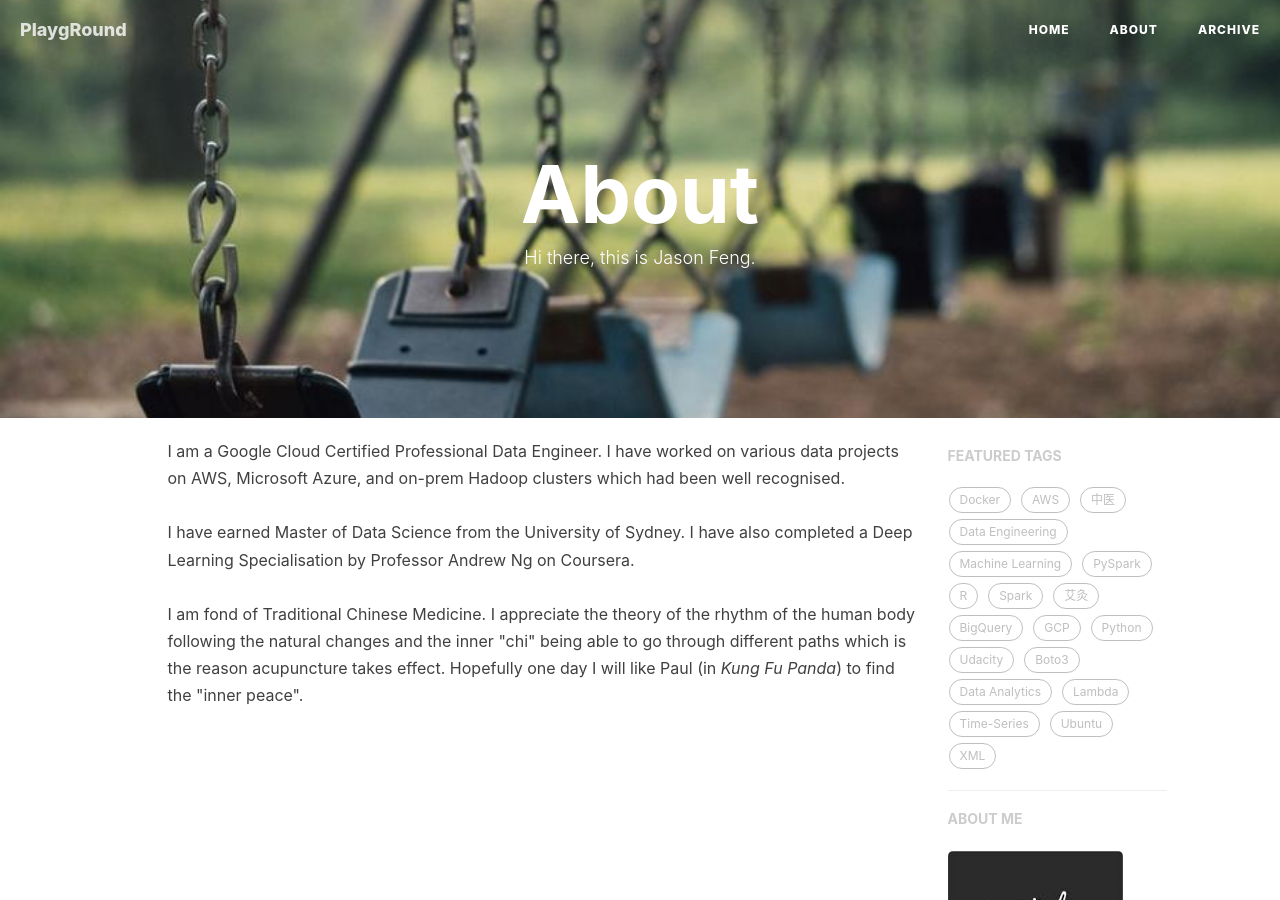
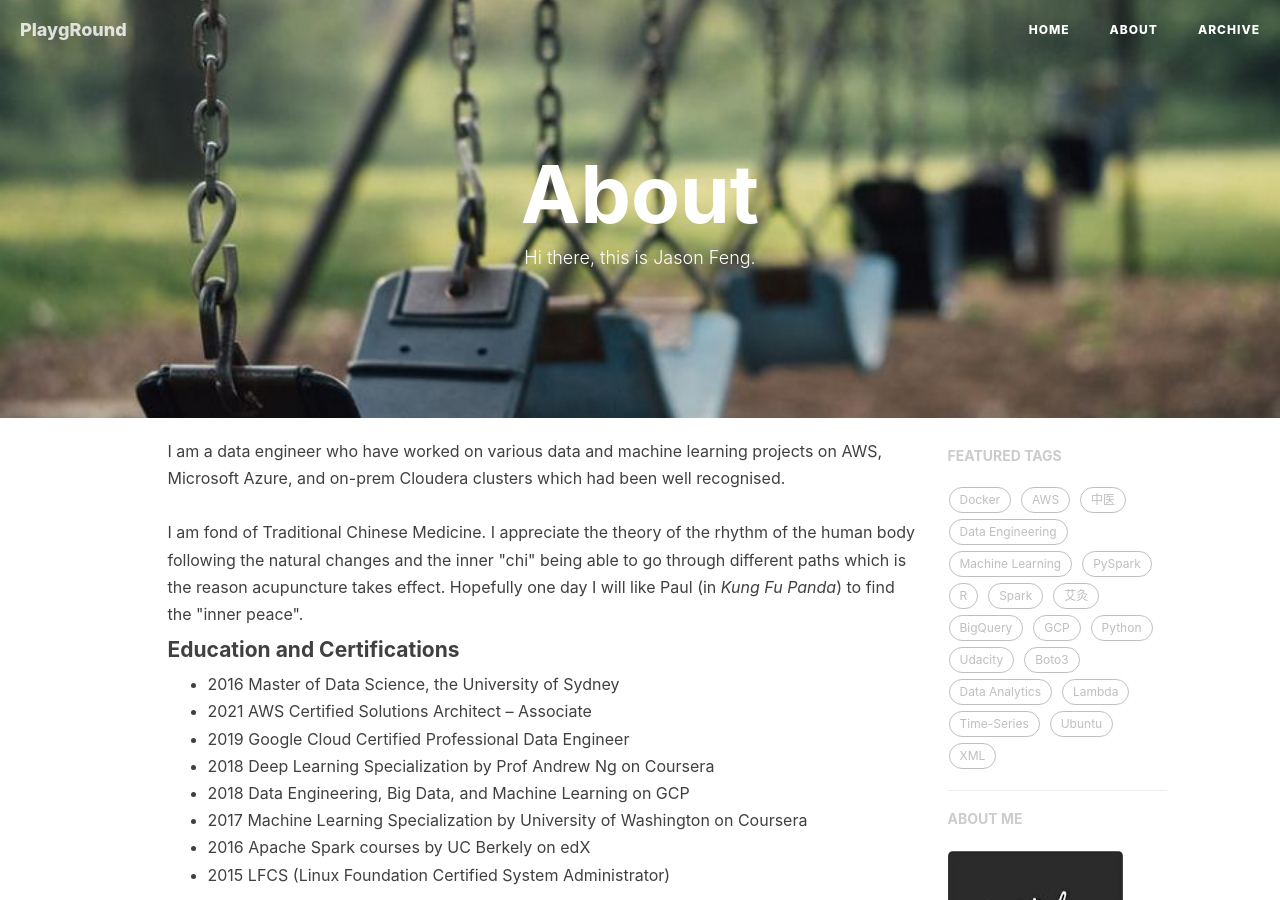
Before and after one commit to q15928/q15928.github.io, a Jekyll site: the page built from about.html, in a window 1280 px wide and 900 px high. Built offline with Jekyll 4.4.1, drawn with Linux system fonts in a browser that asks for light colours; nearby versions of some CDN libraries; comment, search, counter and statistics services are not loaded.

Commit message:
update about.html

```diff
--- a/about.html
+++ b/about.html
@@ -4,8 +4,18 @@ title: "About"
 description: "Hi there, this is Jason Feng."
 ---
 
-I am a Google Cloud Certified Professional Data Engineer. I have worked on various data projects on AWS, Microsoft Azure, and on-prem Hadoop clusters which had been well recognised.
-<br><br>
-I have earned Master of Data Science from the University of Sydney. I have also completed a Deep Learning Specialisation by Professor Andrew Ng on Coursera.
+I am a data engineer who have worked on various data and machine learning projects on AWS, Microsoft Azure, and on-prem Cloudera clusters which had been well recognised.
 <br><br>
 I am fond of Traditional Chinese Medicine. I appreciate the theory of the rhythm of the human body following the natural changes and the inner "chi" being able to go through different paths which is the reason acupuncture takes effect. Hopefully one day I will like Paul (in <i>Kung Fu Panda</i>) to find the "inner peace".
+
+<h4>Education and Certifications</h4>
+<ul>
+  <li>2016  Master of Data Science, the University of Sydney</li>
+  <li>2021  AWS Certified Solutions Architect – Associate</li>
+  <li>2019  Google Cloud Certified Professional Data Engineer</li>
+  <li>2018  Deep Learning Specialization by Prof Andrew Ng on Coursera</li>
+  <li>2018  Data Engineering, Big Data, and Machine Learning on GCP</li>
+  <li>2017  Machine Learning Specialization by University of Washington on Coursera</li>
+  <li>2016  Apache Spark courses by UC Berkely on edX</li>
+  <li>2015  LFCS (Linux Foundation Certified System Administrator)</li>
+</ul>
```
